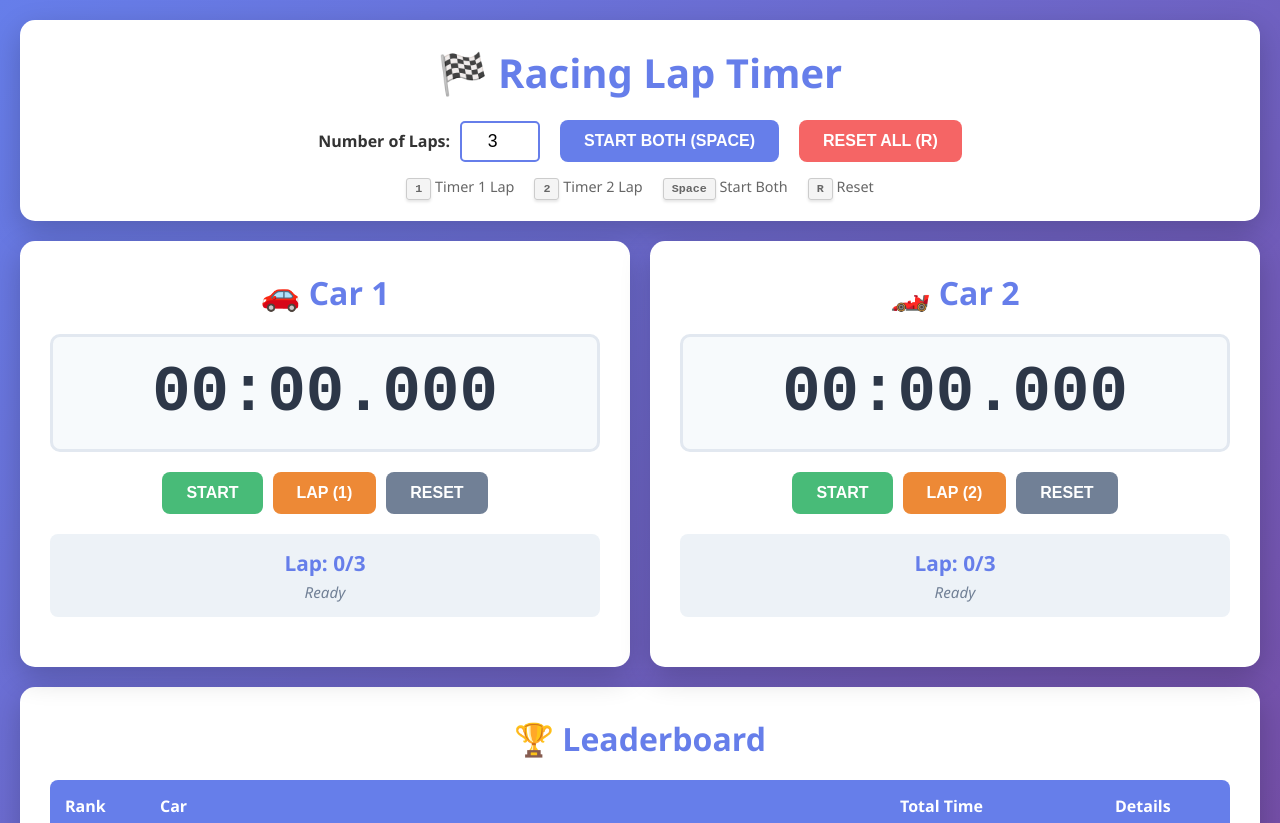
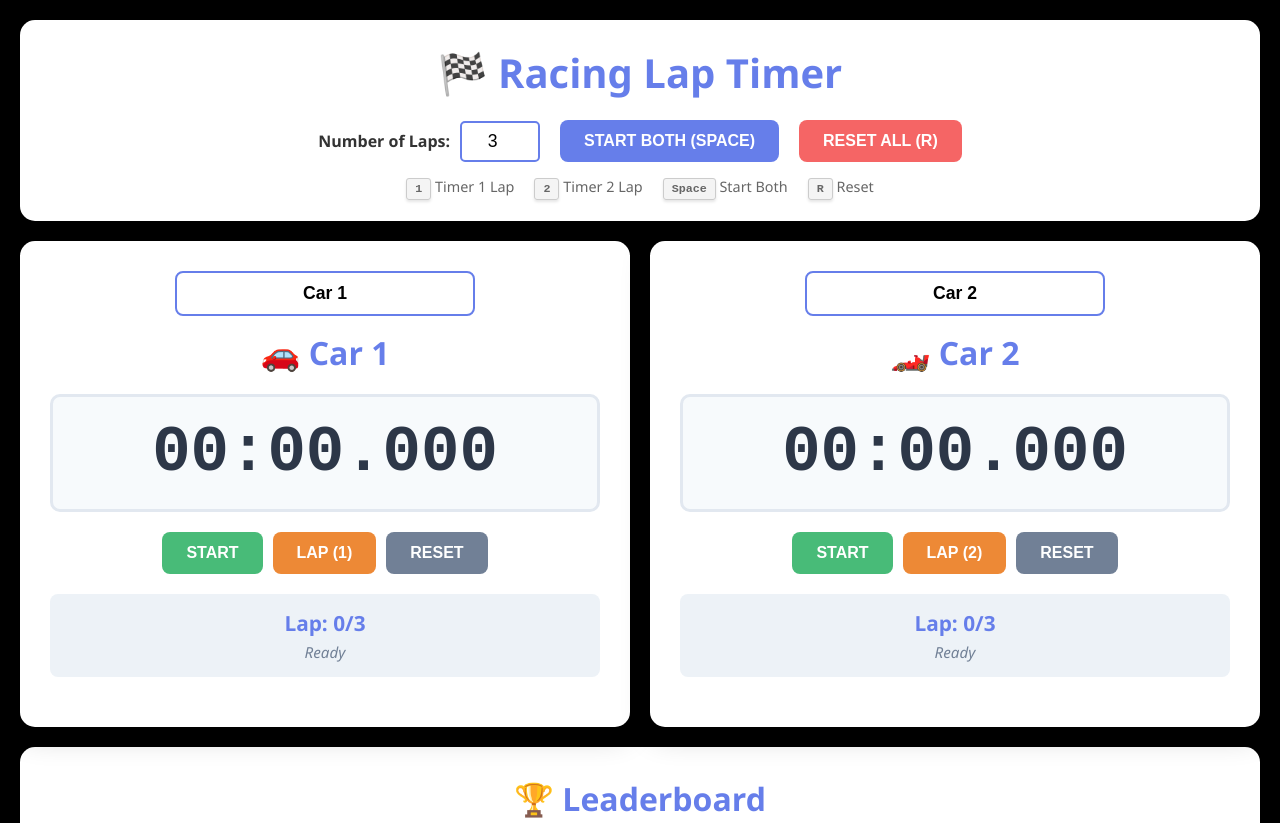
Before and after one commit to samteun-bit/LeaderBoard-and-Timer-Monitoring, a plain HTML site: page index.html in a window 1280 px wide. Shown: the top 823 px of the page. Drawn offline with Linux system fonts and the light colour scheme.

Commit message:
Update design: black background and car name inputs
- Changed background from gradient to solid black
- Added editable name inputs for both cars
- Car names update in real-time as user types
- Names are saved to leaderboard when race completes

🤖 Generated with [Claude Code](https://claude.com/claude-code)

Co-Authored-By: Claude <noreply@anthropic.com>

```diff
--- a/index.html
+++ b/index.html
@@ -31,7 +31,10 @@
         <div class="timers-container">
             <!-- Timer 1 -->
             <div class="timer-section">
-                <h2>🚗 Car 1</h2>
+                <div class="car-name-input">
+                    <input type="text" id="car1Name" placeholder="Enter Car 1 Name" maxlength="20" value="Car 1">
+                </div>
+                <h2 id="car1Title">🚗 <span class="car-name-display">Car 1</span></h2>
                 <div class="timer-display" id="timer1Display">00:00.000</div>
                 <div class="timer-controls">
                     <button class="btn btn-start" data-timer="1">Start</button>
@@ -47,7 +50,10 @@
 
             <!-- Timer 2 -->
             <div class="timer-section">
-                <h2>🏎️ Car 2</h2>
+                <div class="car-name-input">
+                    <input type="text" id="car2Name" placeholder="Enter Car 2 Name" maxlength="20" value="Car 2">
+                </div>
+                <h2 id="car2Title">🏎️ <span class="car-name-display">Car 2</span></h2>
                 <div class="timer-display" id="timer2Display">00:00.000</div>
                 <div class="timer-controls">
                     <button class="btn btn-start" data-timer="2">Start</button>
--- a/script.js
+++ b/script.js
@@ -121,9 +121,11 @@ function displayLap(timerId, lapNumber, lapTime) {
 let leaderboard = [];
 
 function addToLeaderboard(carId, totalTime, laps) {
+    const carName = document.getElementById(`car${carId}Name`).value || `Car ${carId}`;
+
     const entry = {
         carId: carId,
-        carName: `Car ${carId}`,
+        carName: carName,
         totalTime: totalTime,
         laps: laps,
         timestamp: Date.now()
@@ -244,6 +246,17 @@ document.addEventListener('DOMContentLoaded', () => {
     // Load saved leaderboard
     loadLeaderboard();
 
+    // Car name change listeners
+    document.getElementById('car1Name').addEventListener('input', (e) => {
+        const name = e.target.value || 'Car 1';
+        document.querySelector('#car1Title .car-name-display').textContent = name;
+    });
+
+    document.getElementById('car2Name').addEventListener('input', (e) => {
+        const name = e.target.value || 'Car 2';
+        document.querySelector('#car2Title .car-name-display').textContent = name;
+    });
+
     // Lap count change
     document.getElementById('lapCount').addEventListener('change', updateLapCountDisplay);
 
--- a/styles.css
+++ b/styles.css
@@ -6,7 +6,7 @@
 
 body {
     font-family: 'Segoe UI', Tahoma, Geneva, Verdana, sans-serif;
-    background: linear-gradient(135deg, #667eea 0%, #764ba2 100%);
+    background: #000000;
     min-height: 100vh;
     padding: 20px;
     color: #333;
@@ -160,10 +160,29 @@ body {
     text-align: center;
 }
 
+.car-name-input {
+    margin-bottom: 15px;
+}
+
+.car-name-input input {
+    width: 100%;
+    max-width: 300px;
+    padding: 10px;
+    border: 2px solid #667eea;
+    border-radius: 8px;
+    font-size: 1.1em;
+    text-align: center;
+    font-weight: 600;
+}
+
 .timer-section h2 {
     color: #667eea;
     margin-bottom: 20px;
     font-size: 2em;
+}
+
+.car-name-display {
+    color: #667eea;
 }
 
 .timer-display {
```
